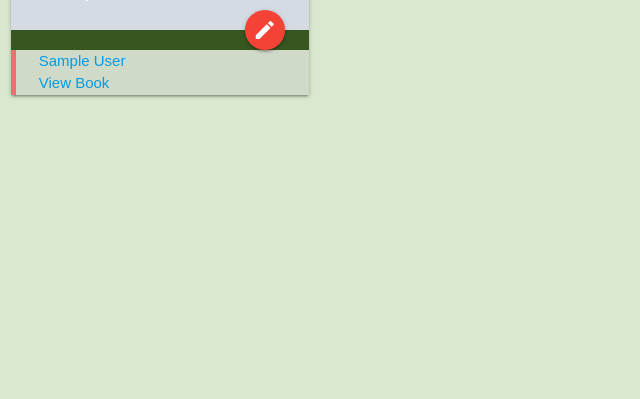
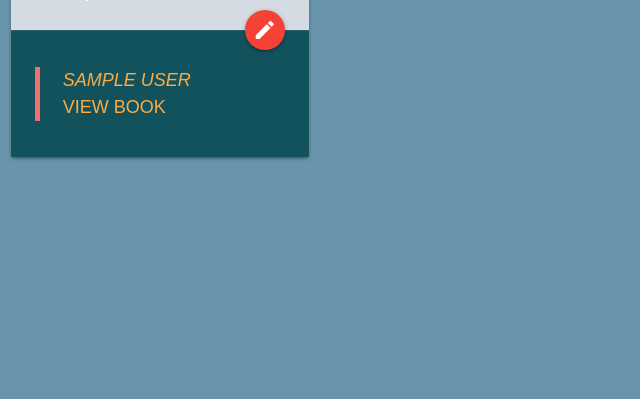
Before and after one commit to KaushikGarkoti/elibrary, a PHP site: page /hello.php in a window 1280 px wide. Shown: the part 342-741 px from the top of the page, without its empty margins (0-640 px from the left). Run offline with PHP 8.4, Linux system fonts and the light colour scheme; tables that the repository leaves empty or names only in its code hold one stand-in row (values such as "Sample post"); grey boxes marked "Sample" are stand-in pictures; some web fonts are replaced.

Commit message:
warnings_added

```diff
--- a/books.php
+++ b/books.php
@@ -24,21 +24,22 @@ if ($result->num_rows > 0) {
     $col = 0;
 ?>
 
-        <div class='row'>
+        <div class='row' style='background-color:#6895ac'>
           <?php while($col < 4 && $i < count($data)) { ?>
-            <div class='col s12 m3 ' id=<?php echo $data[$i]['id'] ?>>
+            <div class='col s12 m3' id=<?php echo $data[$i]['id'] ?>>
               <div class='card custom-card'>
                 <div class='card-image'>
                   <img src= <?php echo $data[$i]['cover_image']?> style='height: 300px'>
                   <span class='card-title'> <?php echo $data[$i]['name']?></span>
                   <a href=<?php echo ('./editbook.php?id='.$data[$i]['id'])?> class='btn-floating halfway-fab waves-effect waves-light red'><i class='material-icons'>create</i></a>
                 </div>
+                <div class='card-action' style='background-color:#12525d'>
+                    <blockquote>
 
-                    <blockquote style='background-color: #cfdac8'>
-                        <a  style="display:block; font-color: #144C14;" href='#'><?php echo $data[$i]['author']?></a>
-                        <a  style="font-color: #144C14;" href= <?php echo ('./book.php?id='.$data[$i]['id'])?>>View Book</a>
+                <a class='card-font card-font-author'style="display:block" href='#'><?php echo $data[$i]['author']?></a>
+                <a class='card-font' href= <?php echo ('./book.php?id='.$data[$i]['id'])?>>View Book</a>
                     </blockquote>
-
+                </div>
               </div>
             </div>
     <?php
--- a/css/style.css
+++ b/css/style.css
@@ -2,11 +2,9 @@
     font-family: 'Laila', sans-serif;
 }
 body {
-    background-color: #D9E8CE;
+    background-color: #6895ac;
 }
-.custom-nav {
-    background-color: #8b8851;
-}
+
 nav ul li a {
     font-size: 1.4rem;
 }
@@ -14,10 +12,18 @@ nav .nav-wrapper a {
     font-size: 1.4rem;
 }
 .custom-card {
-    background-color: #385720;
+    background-color: #132a37;
+    color: white;
 }
 .card-font {
-    font-size: 0.5rem;
+    font-size: 1.2rem;
+    font-weight: 400;
+    color: white;
+}
+.card-font-author {
+    font-size: 1.2rem;
+    font-style: italic;
+    color:aliceblue;
     font-weight: 400;
 }
 .vertical-center {
@@ -27,3 +33,11 @@ nav .nav-wrapper a {
     -ms-transform: translateY(-50%);
     transform: translateY(-50%);
 }
+
+.custom-row {
+position: relative;
+width: 63.563%;
+height: 60.938%;
+margin-top: 4rem;
+border-radius: 3rem;
+}
--- a/header.php
+++ b/header.php
@@ -10,8 +10,8 @@
     rel="stylesheet">
     <link href="https://fonts.googleapis.com/css2?family=Laila:wght@300&display=swap" rel="stylesheet">
     <link rel="stylesheet" href="https://cdnjs.cloudflare.com/ajax/libs/materialize/1.0.0/css/materialize.min.css">
-    <link rel="stylesheet" href="./css/style.css">
+    <link rel="stylesheet" type="text/css" href="./css/style.css?<?php echo time(); ?>" />
     <script src="https://cdnjs.cloudflare.com/ajax/libs/materialize/1.0.0/js/materialize.min.js"></script>
-    <script src="./scripts/app.js"></script>
+    <script type="text/javascript" src="./scripts/app.js"></script>
 </head>
 <body>
--- a/navbar.html
+++ b/navbar.html
@@ -1,6 +1,6 @@
 <header>
     <nav>
-        <div class="nav-wrapper custom-nav center-align" style = "color: #B6C9A3">
+        <div class="nav-wrapper custom-nav center-align" style = "background-color: #62929E">
             <div class="hide-on-med-and-down" style="margin-left:1rem">
                 <a href = "hello.php" class="left">HOME</a>
             </div>
--- a/scripts/app.js
+++ b/scripts/app.js
@@ -4,6 +4,8 @@ document.addEventListener('DOMContentLoaded', (e) => {
         edge: 'left',
         preventScrolling: true,
     });
+
+
     if (getQueryVariable('opr') == 'add') {
         addBook();
     }
--- a/update.php
+++ b/update.php
@@ -21,7 +21,7 @@ if (isset($_POST['update'])) {
     $textarea1 = $_POST['description'];
     $fileurl =  $_POST['bookurl'];
     $id = $_POST['bookid'];
-    $sqlquery = "UPDATE `books` SET `name` = '$name',`author` = '$Author', `description` = '$textarea1' WHERE `id`='$id'";
+    $sqlquery = "UPDATE `books` SET `name` = '$name',`author` = '$Author', `description` = '$textarea1', `id` = '$id' WHERE `id`='$id'";
 }
 
 if (isset($_POST['delete'])) {
@@ -32,7 +32,7 @@ if (isset($_POST['delete'])) {
 
 if(mysqli_query($db, $sqlquery) && isset($_POST['update'])){
     echo "Records updated successfully.";
-    header("Location: ./bookadded.php?id=$bookID"); /* Redirect browser */
+    header("Location: ./bookadded.php?id=$id"); /* Redirect browser */
     exit();
 } else if (mysqli_query($db, $sqlquery) && isset($_POST['delete'])){
     header("Location: ./hello.php?id=$bookID&opr=del"); /* Redirect browser */
```
Also changed, not shown: addbook.php (+20 -9 lines), editbook.php (+21 -8 lines).
